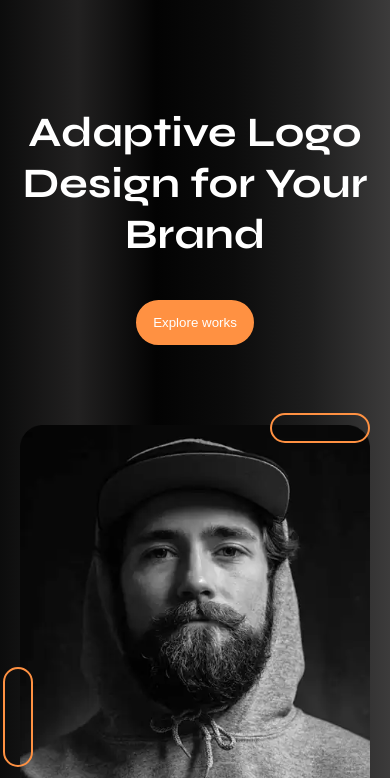
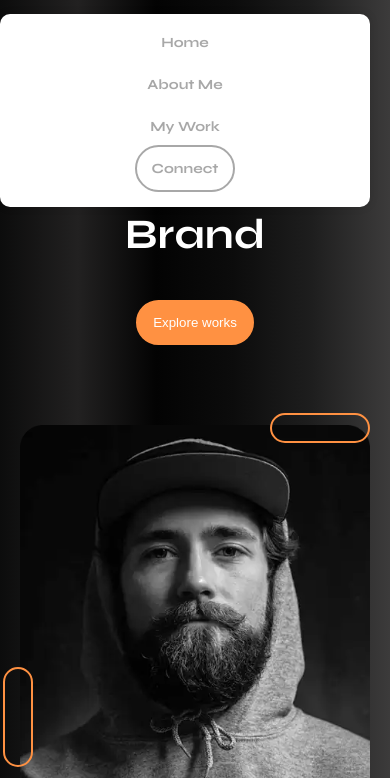
Before and after one commit to aliyevabdulaziz/AARONN, a plain HTML site: page index.html in a window 390 px wide. Both pictures are taken after a click on the button 355 px from the left and 46 px from the top of the page. Shown: the part 66-844 px from the top of the page. Drawn offline with Linux system fonts and the light colour scheme; files whose address does not match are found by name.

Commit message:
add main js

```diff
--- a/index.html
+++ b/index.html
@@ -12,7 +12,7 @@
             <a href="/">
                 <img src="img/Brand-logo.webp" alt="logo" width="125" height="22">
             </a>
-            <ul class="header__list">
+            <ul class="header__list"  id="nav-menu">
                 <li class="header__item">
                     <a href="/">home</a>
                 </li>
@@ -140,5 +140,7 @@
         <p class="footer__text">© 2023. Ideapeel. All rights reserved. </p>
       </div>
     </footer>
+
+    <script src="main.js"></script>
 </body>
 </html>
--- /dev/null
+++ b/main.js
@@ -0,0 +1,7 @@
+const hamburger = document.querySelector('.hamburger-btn');
+		const navMenu = document.getElementById('nav-menu');
+
+
+		hamburger.addEventListener('click', function () {
+			navMenu.classList.toggle('active');
+		});
--- a/style.css
+++ b/style.css
@@ -1006,8 +1006,24 @@ input {
 	}
 
 	.header__list {
-    display: none;
+		display: none;
+		flex-direction: column;
+		position: absolute;
+		top: 80px;
+		right: 20px;
+		background-color: var(--white-color);
+		padding: 20px;
+		border-radius: 10px;
+		box-shadow: 0 0 10px rgba(0,0,0,0.1);
+		z-index: 100;
+		gap: 15px;
 	}
+
+	.header__list.active {
+		display: flex;
+	}
+
+
   .hamburger-btn{
     display: inline-block;
   }
```
Also changed, not shown: about-me.html (+2 -0 lines), content.html (+2 -0 lines), my-work.html (+2 -0 lines), project.html (+3 -0 lines).
